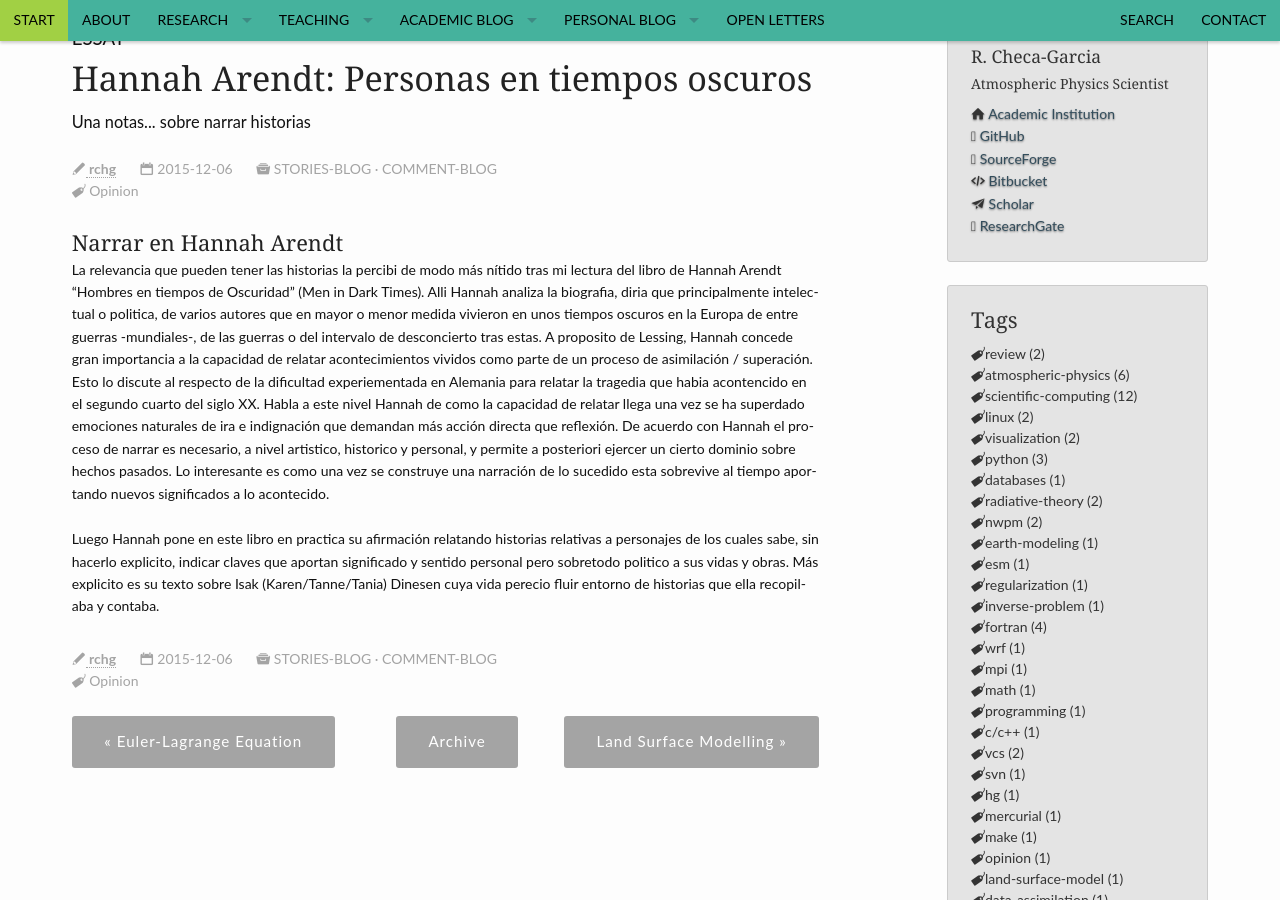
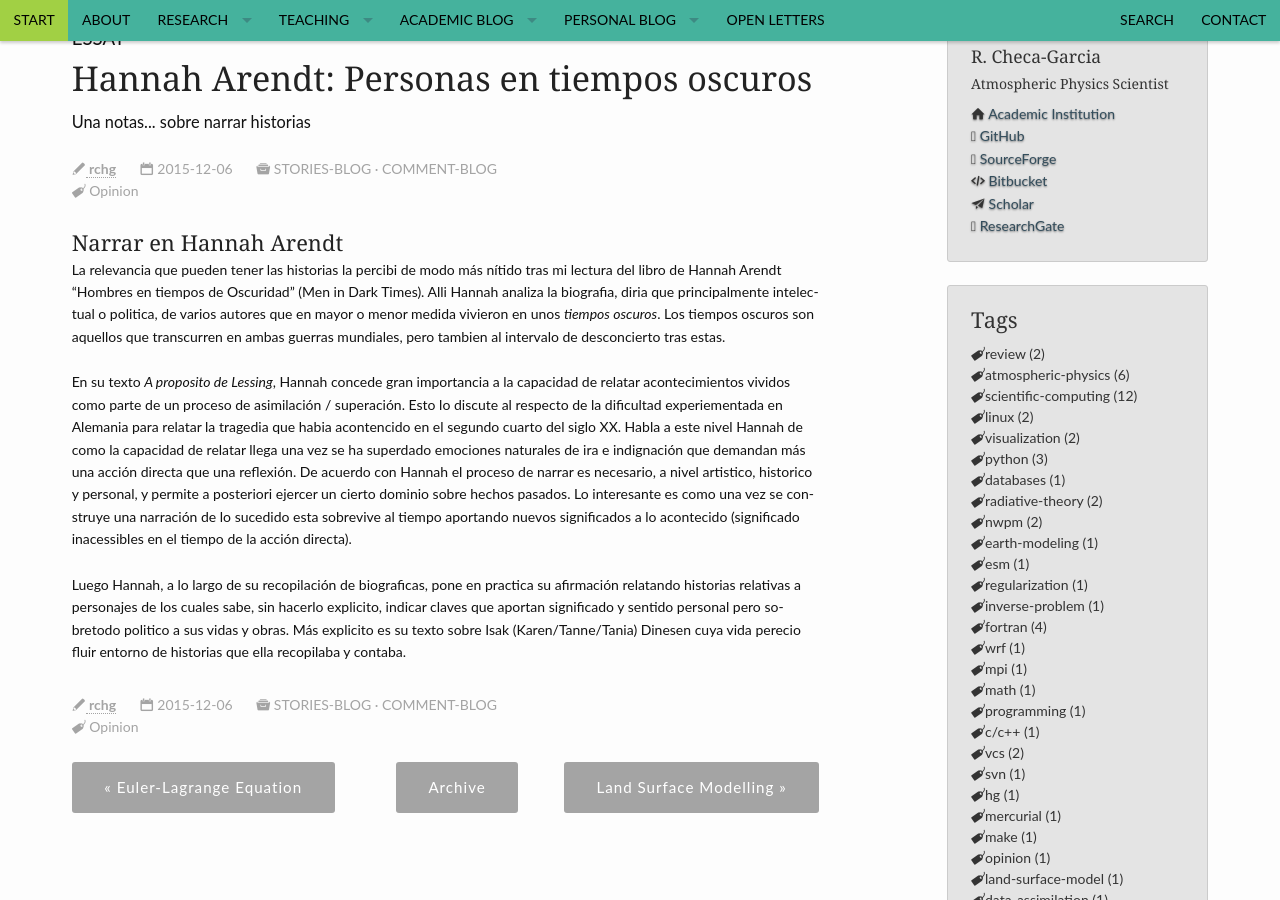
Before and after one commit to RCHG/rchg.github.io, a Jekyll site: the page built from _posts/2015-12-06-About-Stories.md, in a window 1280 px wide and 900 px high, scrolled down 201 px. Built offline with Jekyll 4.4.1, drawn with Linux system fonts in a browser that asks for light colours.

Commit message:
Update 2015-12-06-About-Stories.md

```diff
--- a/_posts/2015-12-06-About-Stories.md
+++ b/_posts/2015-12-06-About-Stories.md
@@ -17,6 +17,8 @@
 
 ### Narrar en Hannah Arendt
 
-La relevancia que pueden tener las historias la percibi de modo más nítido tras mi lectura del libro de Hannah Arendt "Hombres en tiempos de Oscuridad" (Men in Dark Times). Alli Hannah analiza la biografia, diria que principalmente intelectual o politica, de varios autores que en mayor o menor medida vivieron en unos tiempos oscuros en la Europa de entre guerras -mundiales-, de las guerras o del intervalo de desconcierto tras estas. A proposito de Lessing, Hannah concede gran importancia a la capacidad de relatar acontecimientos vividos como parte de un proceso de asimilación / superación. Esto lo discute al respecto de la dificultad experiementada en Alemania para relatar la tragedia que habia acontencido en el segundo cuarto del siglo XX. Habla a este nivel Hannah de como la capacidad de relatar llega una vez se ha superdado emociones naturales de ira e indignación que demandan más acción directa que reflexión. De acuerdo con Hannah el proceso de narrar es necesario, a nivel artistico, historico y personal, y permite a posteriori ejercer un cierto dominio sobre hechos pasados. Lo interesante es como una vez se construye una narración de lo sucedido esta sobrevive al tiempo aportando nuevos significados a lo acontecido.
+La relevancia que pueden tener las historias la percibi de modo más nítido tras mi lectura del libro de Hannah Arendt "Hombres en tiempos de Oscuridad" (Men in Dark Times). Alli Hannah analiza la biografia, diria que principalmente intelectual o politica, de varios autores que en mayor o menor medida vivieron en unos *tiempos oscuros*. Los tiempos oscuros son aquellos que transcurren en ambas guerras mundiales, pero tambien al intervalo de desconcierto tras estas.
 
-Luego Hannah pone en este libro en practica su afirmación relatando historias relativas a personajes de los cuales sabe, sin hacerlo explicito, indicar claves que aportan significado y sentido personal pero sobretodo politico a sus vidas y obras. Más explicito es su texto sobre Isak (Karen/Tanne/Tania) Dinesen cuya vida perecio fluir entorno de historias que ella recopilaba y contaba.
+En su texto *A proposito de Lessing*, Hannah concede gran importancia a la capacidad de relatar acontecimientos vividos como parte de un proceso de asimilación / superación. Esto lo discute al respecto de la dificultad experiementada en Alemania para relatar la tragedia que habia acontencido en el segundo cuarto del siglo XX. Habla a este nivel Hannah de como la capacidad de relatar llega una vez se ha superdado emociones naturales de ira e indignación que demandan más una acción directa que una reflexión. De acuerdo con Hannah el proceso de narrar es necesario, a nivel artistico, historico y personal, y permite a posteriori ejercer un cierto dominio sobre hechos pasados. Lo interesante es como una vez se construye una narración de lo sucedido esta sobrevive al tiempo aportando nuevos significados a lo acontecido (significado inacessibles en el tiempo de la acción directa).
+
+Luego Hannah, a lo largo de su recopilación de biograficas, pone en practica su afirmación relatando historias relativas a personajes de los cuales sabe, sin hacerlo explicito, indicar claves que aportan significado y sentido personal pero sobretodo politico a sus vidas y obras. Más explicito es su texto sobre Isak (Karen/Tanne/Tania) Dinesen cuya vida perecio fluir entorno de historias que ella recopilaba y contaba.
```
